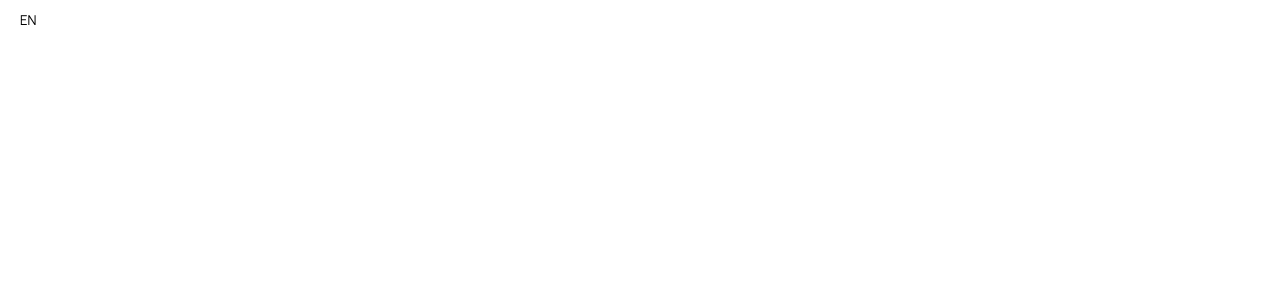
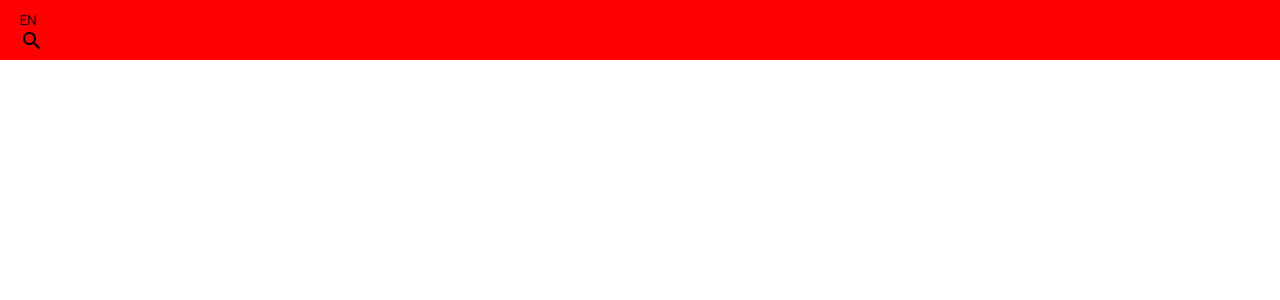
Before and after one commit to GonzaloCalleriza/react-mern-ecommerce, a React (Create React App) app: page / in a window 1280 px wide. Shown: the top 300 px of the page. Built offline with nearby package versions, Linux system fonts and the light colour scheme.

Commit message:
Fixed visualization problem and icons position

```diff
--- a/src/components/Navbar.jsx
+++ b/src/components/Navbar.jsx
@@ -1,8 +1,10 @@
+import { Search } from '@material-ui/icons';
 import React from 'react';
 import styled from 'styled-components';
 
 const Container = styled.div`
     height: 60px;
+    background-color: red
 `
 
 const Wrapper = styled.div`
@@ -23,7 +25,7 @@ const SearchContainer = styled.div`
 `
 
 const Center = styled.div`
-    flex:1;
+    flex: 2;
 `
 const Right = styled.div`
     flex:1;
@@ -36,7 +38,7 @@ const Navbar = () => {
                 <Left>
                     <Language>EN</Language>
                     <SearchContainer>
-
+                        <Search />
                     </SearchContainer>
                 </Left>
                 <Center></Center>
```
